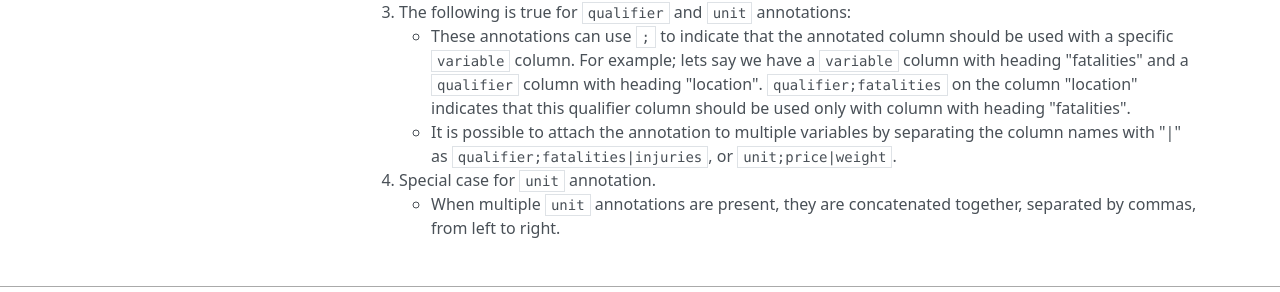
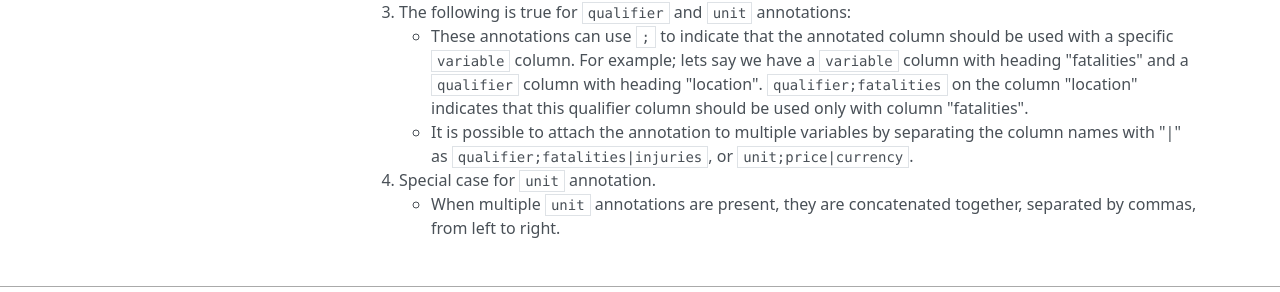
Before and after one commit to usc-isi-i2/t2wml-annotation, an MkDocs documentation site: the page built from docs/index.md, in a window 1280 px wide and 900 px high, scrolled down 2442 px. Shown: the part 557-849 px from the top of the window. Built offline with MkDocs 1.6.1, drawn with Linux system fonts in a browser that asks for light colours; nearby versions of some CDN libraries.

Commit message:
better example

```diff
--- a/docs/index.md
+++ b/docs/index.md
@@ -102,9 +102,9 @@ annotations.
     - These annotations can use `;` to indicate that the annotated column should be used with a specific `variable` column.
     For example; lets say we have a `variable` column with heading "fatalities" and a `qualifier` column with heading "location".
     `qualifier;fatalities` on the column "location" indicates that this qualifier column should be used only with
-    column with heading "fatalities".
+    column "fatalities".
     - It is possible to attach the annotation to multiple variables by separating the column names with "|" as `qualifier;fatalities|injuries`,
-    or  `unit;price|weight`.
+    or  `unit;price|currency`.
 4. Special case for `unit` annotation.
     - When multiple `unit` annotations are present, they are concatenated together, separated by commas, from
     left to right.
```
